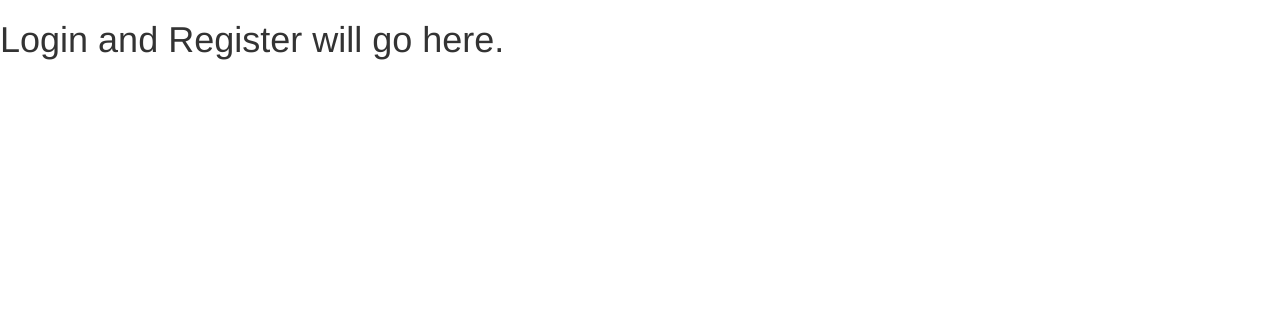
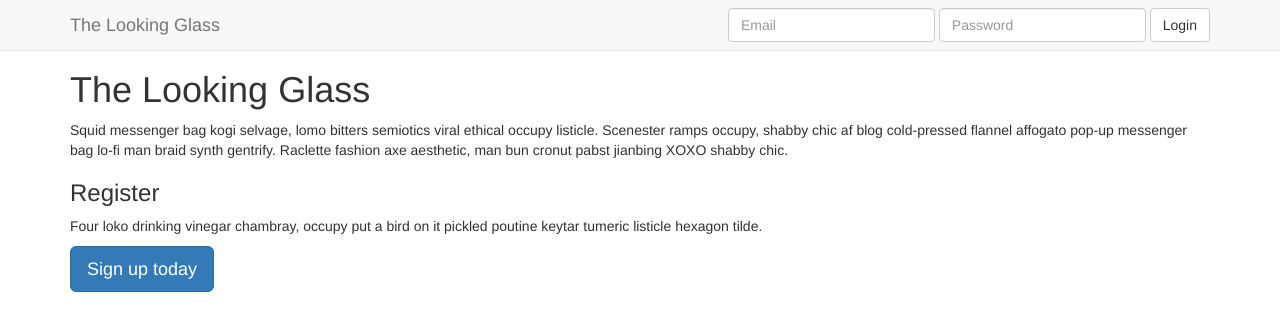
Before and after one commit to vivianhoang/the_looking_glass, a Flask app: template templates/index.html in a window 1280 px wide. Shown: the top 331 px of the page. Run offline with Flask 2, Linux system fonts and the light colour scheme; the template is opened without the code that fills it, so the values that code supplies are empty; some libraries are stand-ins or nearby versions.

Commit message:
Added login to index.html

```diff
--- a/templates/index.html
+++ b/templates/index.html
@@ -5,7 +5,19 @@
 {% endblock %}
 
 {% block content %}
+    {% include 'nav_top_login.html' %}
+    <style>
+     body { padding-top: 50px;}
+    </style>
+    <div class="container">
+        <h1>The Looking Glass</h1>
+        <p>Squid messenger bag kogi selvage, lomo bitters semiotics viral ethical occupy listicle. Scenester ramps occupy, shabby chic af blog cold-pressed flannel affogato pop-up messenger bag lo-fi man braid synth gentrify. Raclette fashion axe aesthetic, man bun cronut pabst jianbing XOXO shabby chic. </p>
 
-    <h1>Login and Register will go here.</h1>
+        <h3>Register</h3>
+
+        <p>Four loko drinking vinegar chambray, occupy put a bird on it pickled poutine keytar tumeric listicle hexagon tilde.</p>
+
+        <p><a class="btn btn-lg btn-primary" href="#" role="button">Sign up today</a></p>
+    </div>
 
 {% endblock %}
--- /dev/null
+++ b/templates/nav_top_login.html
@@ -0,0 +1,24 @@
+    <nav class="navbar navbar-default navbar-fixed-top">
+      <div class="container">
+        <div class="navbar-header">
+          <button type="button" class="navbar-toggle collapsed" data-toggle="collapse" data-target="#navbar" aria-expanded="false" aria-controls="navbar">
+            <span class="sr-only">Toggle navigation</span>
+            <span class="icon-bar"></span>
+            <span class="icon-bar"></span>
+            <span class="icon-bar"></span>
+          </button>
+          <a class="navbar-brand" href="/">The Looking Glass</a>
+        </div>
+        <div id="navbar" class="navbar-collapse collapse">
+          <form action="/login" method="POST" class="navbar-form navbar-right">
+            <div class="form-group">
+              <input type="text" name="email" id="field-email" placeholder="Email" class="form-control">
+            </div>
+            <div class="form-group">
+              <input type="password" name="password" id="field-password" placeholder="Password" class="form-control">
+            </div>
+            <button type="submit" class="btn btn-default">Login</button>
+          </form>
+        </div><!--/.navbar-collapse -->
+      </div>
+    </nav>
```
